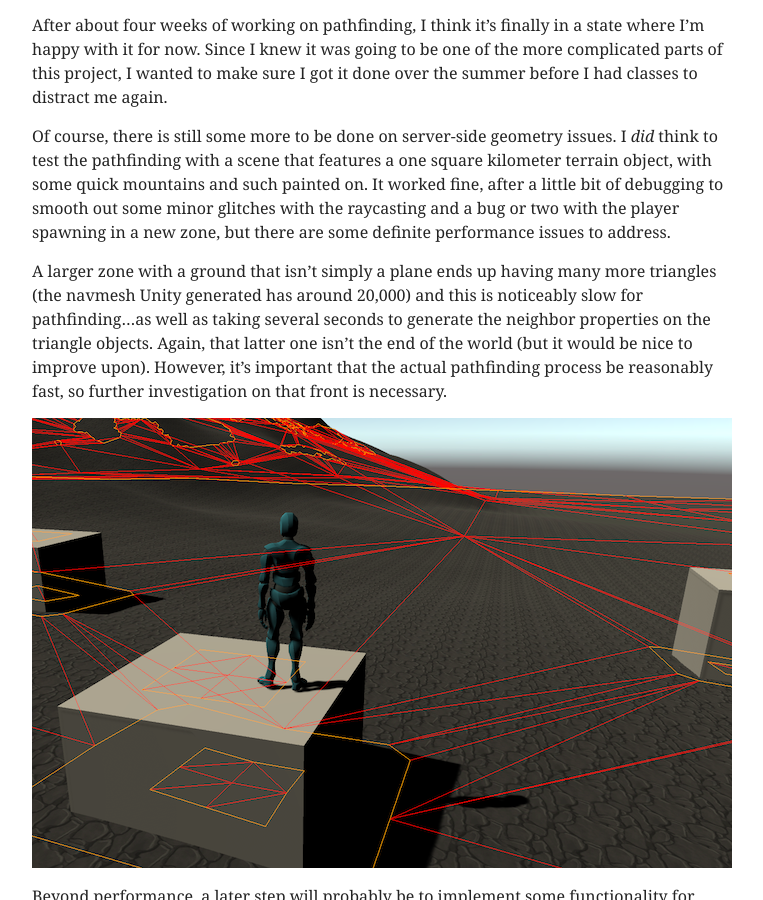
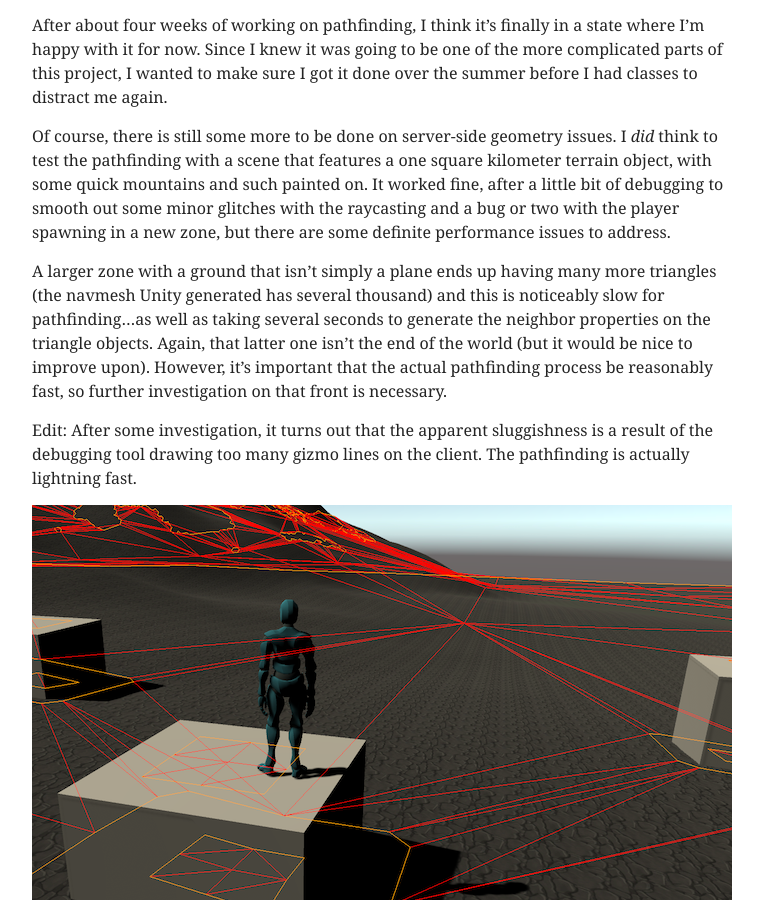
Before and after one commit to mattvh/matt.harzewski.com, a Jekyll site: the page built from _posts/2021-08-22-mmorpg-devlog-4-pathfinding-geometry.markdown, in a window 1280 px wide and 900 px high, scrolled down 11295 px. Shown: the whole window, without its empty margins (128-891 px from the left). Built offline with Jekyll 4.4.1, drawn with Linux system fonts in a browser that asks for light colours; nearby versions of some CDN libraries; some web fonts are replaced; formulas are drawn with MathJax 3; comment, search, counter and statistics services are not loaded.

Commit message:
Updated MMORPG Devlog 4

```diff
--- a/_posts/2021-08-22-mmorpg-devlog-4-pathfinding-geometry.markdown
+++ b/_posts/2021-08-22-mmorpg-devlog-4-pathfinding-geometry.markdown
@@ -251,7 +251,9 @@ After about four weeks of working on pathfinding, I think it's finally in a stat
 
 Of course, there is still some more to be done on server-side geometry issues. I *did* think to test the pathfinding with a scene that features a one square kilometer terrain object, with some quick mountains and such painted on. It worked fine, after a little bit of debugging to smooth out some minor glitches with the raycasting and a bug or two with the player spawning in a new zone, but there are some definite performance issues to address.
 
-A larger zone with a ground that isn't simply a plane ends up having many more triangles (the navmesh Unity generated has around 20,000) and this is noticeably slow for pathfinding...as well as taking several seconds to generate the neighbor properties on the triangle objects. Again, that latter one isn't the end of the world (but it would be nice to improve upon). However, it's important that the actual pathfinding process be reasonably fast, so further investigation on that front is necessary.
+A larger zone with a ground that isn't simply a plane ends up having many more triangles (the navmesh Unity generated has several thousand) and this is noticeably slow for pathfinding...as well as taking several seconds to generate the neighbor properties on the triangle objects. Again, that latter one isn't the end of the world (but it would be nice to improve upon). However, it's important that the actual pathfinding process be reasonably fast, so further investigation on that front is necessary.
+
+Edit: After some investigation, it turns out that the apparent sluggishness is a result of the debugging tool drawing too many gizmo lines on the client. The pathfinding is actually lightning fast.
 
 {% img center /images/posts/mmorpg-path-terrainlines.png %}
 
```
